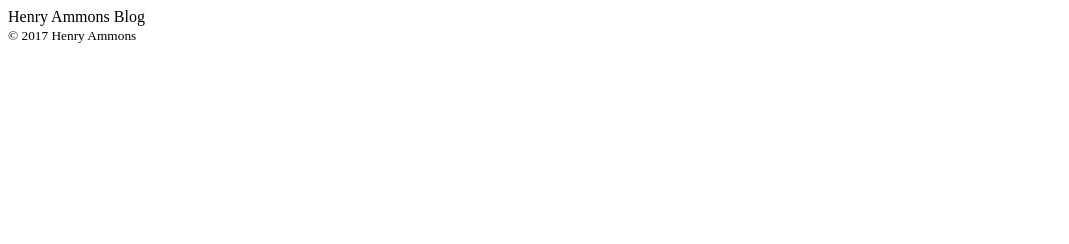
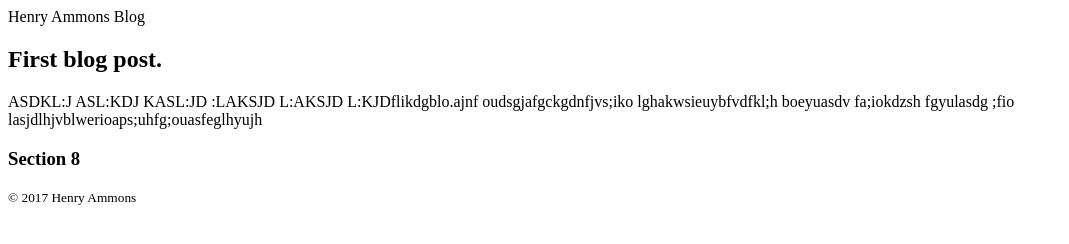
Before and after one commit to Arbiter329/arbiter329.github.io, a plain HTML site: page index.html in a window 1280 px wide. Shown: the whole page, without its empty margins (0-1069 px from the left). Drawn offline with Linux system fonts and the light colour scheme.

Commit message:
OH MAN NOT GOOD AT COMPUTER

```diff
--- a/index.html
+++ b/index.html
@@ -10,7 +10,19 @@
         <header>
             Henry Ammons Blog
         </header>
-        <div class="wrapper"></div>
+        <div class="wrapper">
+            <main>
+                <article>
+                    <h1>First blog post.</h1>
+                    <p>ASDKL:J ASL:KDJ KASL:JD :LAKSJD L:AKSJD L:KJDflikdgblo.ajnf oudsgjafgckgdnfjvs;iko lghakwsieuybfvdfkl;h boeyuasdv fa;iokdzsh fgyulasdg ;fio lasjdlhjvblwerioaps;uhfg;ouasfeglhyujh</p>
+                </article>
+            </main>
+            <aside>
+                <section>
+                    <h1>Section 8</h1>
+                </section>
+            </aside>
+        </div>
         <footer>
             <small>&copy; <time datetime="2017">2017</time> Henry Ammons</small>
         </footer>
```
